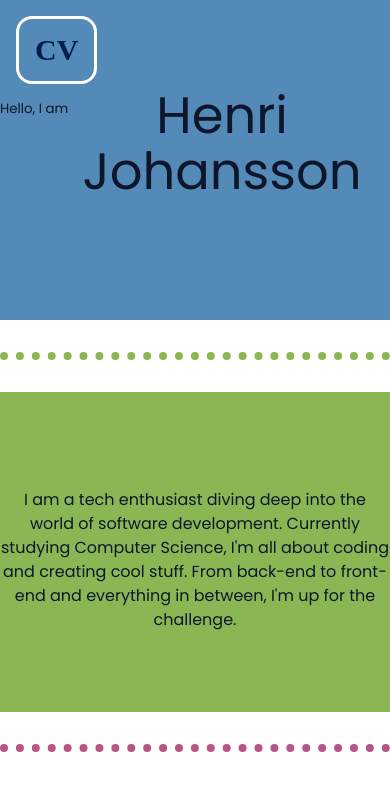
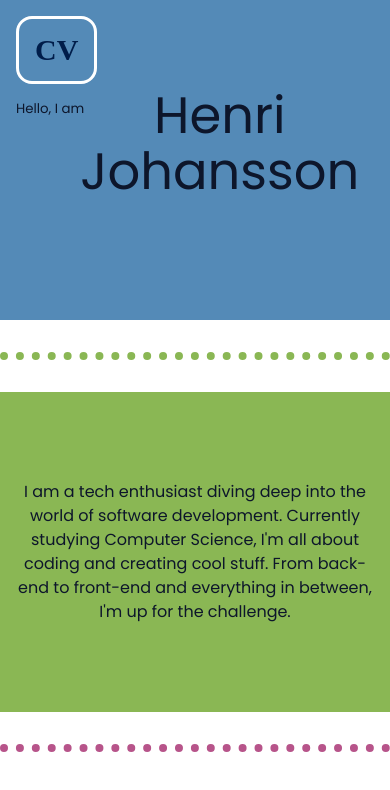
Before and after one commit to HenriJohansson/cv-website, a React (Vite) app: page / in a window 390 px wide. Shown: the top 790 px of the page. Built offline with nearby package versions, Linux system fonts and the light colour scheme; a web font is replaced by a local one.

Commit message:
Make the text fit the page better

```diff
--- a/src/components/Header/header.css
+++ b/src/components/Header/header.css
@@ -32,12 +32,13 @@ header {
     right: 0;
   }
   .header_p {
-    margin-left: 0;
+    margin-left: 1rem;
     align-self: start;
     white-space: nowrap
   }
   .header_h1 {
     margin-top: 0;
+    margin-right: 1rem;
     align-self: center;
   }
 }
--- a/src/components/Introduction/introduction.css
+++ b/src/components/Introduction/introduction.css
@@ -5,8 +5,15 @@
   height: calc(var(--section-h)/ 2);
   border-radius: 0 1rem 1rem 0;
   margin-left: 0;
+  display:flex;
+  flex-direction: column;
+  justify-content: center;
   transition: left 1s ease-in, right 1s ease-in;
 }
+#introduction p {
+  margin: 0 1rem 0 1rem;
+}
+
 #introduction_divider {
   border-color: var(--clr-secondary);
 }
```
